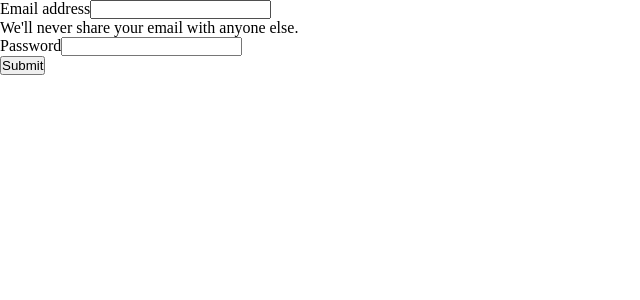
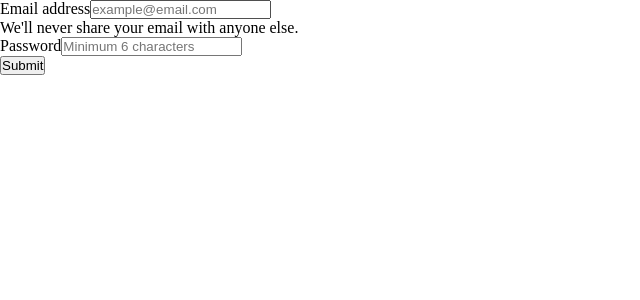
Before and after one commit to Esdran26/portfolio, a Next.js app: page /login in a window 1280 px wide. Shown: the top 300 px of the page, without its empty margins (0-640 px from the left). Built offline with nearby package versions, Linux system fonts and the light colour scheme.

Commit message:
Login Auth

```diff
--- a/package.json
+++ b/package.json
@@ -14,6 +14,7 @@
     "@fortawesome/free-solid-svg-icons": "^5.15.2",
     "@fortawesome/react-fontawesome": "^0.1.14",
     "aos": "^2.3.4",
+    "axios": "^0.21.1",
     "next": "10.0.6",
     "react": "17.0.1",
     "react-dom": "17.0.1",
--- a/pages/login.jsx
+++ b/pages/login.jsx
@@ -1,29 +1,129 @@
 import Head from 'next/head';
+import axios from 'axios';
+import { useForm } from 'react-hook-form';
+import { useState } from 'react';
 
 const Login = () => {
-  const handleLogin = e => {
-    e.preventDefault();
-  }
+  const { register, handleSubmit, errors } = useForm();
+  const [serverError, setServerError] = useState('');
+
+  const onSubmit = data => {
+    axios.post(
+      'https://portfolio-backend-mern.herokuapp.com/api/auth/',
+      data
+    )
+    .then(res => {
+      console.log(res);
+    })
+    .catch(error => {
+      setServerError(error.response.data.msg);
+    })
+  };
 
   return(
     <>
       <Head>
         <title>Login</title>
-        <link href="https://cdn.jsdelivr.net/npm/bootstrap@5.0.0-beta2/dist/css/bootstrap.min.css" rel="stylesheet" integrity="sha384-BmbxuPwQa2lc/FVzBcNJ7UAyJxM6wuqIj61tLrc4wSX0szH/Ev+nYRRuWlolflfl" crossorigin="anonymous"></link>
+        <link href="https://cdn.jsdelivr.net/npm/bootstrap@5.0.0-beta2/dist/css/bootstrap.min.css" rel="stylesheet" integrity="sha384-BmbxuPwQa2lc/FVzBcNJ7UAyJxM6wuqIj61tLrc4wSX0szH/Ev+nYRRuWlolflfl" crossOrigin="anonymous"></link>
       </Head>
 
       <div className="container pt-5">
-        <form onSubmit={ handleLogin }>
+
+        {
+          serverError !== '' &&
+          <div className="alert alert-danger">
+            { serverError }
+          </div>
+        }
+
+        <form onSubmit={ handleSubmit(onSubmit) }>
           <div className="mb-3">
-            <label for="exampleInputEmail1" className="form-label">Email address</label>
-            <input type="email" className="form-control" id="exampleInputEmail1" aria-describedby="emailHelp"/>
-            <div id="emailHelp" className="form-text">We'll never share your email with anyone else.</div>
+            <label
+              htmlFor="exampleInputEmail1"
+              className="form-label"
+            >
+              Email address
+            </label>
+
+            <input
+              type="email"
+              className="form-control"
+              id="exampleInputEmail1"
+              aria-describedby="emailHelp"
+              name="email"
+              ref={ register({
+                required: true,
+                pattern: /^(([^<>()\[\]\.,;:\s@\”]+(\.[^<>()\[\]\.,;:\s@\”]+)*)|(\”.+\”))@(([^<>()[\]\.,;:\s@\”]+\.)+[^<>()[\]\.,;:\s@\”]{2,})$/
+              })}
+              placeholder="example@email.com"
+            />
+
+
+            {
+              errors.email &&
+                <div>
+                  <br/>
+                  <div
+                    id="emailHelp"
+                    className="alert alert-danger" role="alert"
+                  >
+
+                    Please enter a valid email
+                  </div>
+                </div>
+            }
+
+            {
+              !errors.email &&
+                <div
+                id="emailHelp"
+                className="form-text" role="alert"
+                >
+                  We'll never share your email with anyone else.
+                </div>
+            }
           </div>
           <div className="mb-3">
-            <label for="exampleInputPassword1" className="form-label">Password</label>
-            <input type="password" className="form-control" id="exampleInputPassword1" />
+            <label
+              htmlFor="exampleInputPassword1"
+              className="form-label"
+            >
+              Password
+            </label>
+
+            <input
+              type="password"
+              className="form-control"
+              id="exampleInputPassword1"
+              name="password"
+              ref={ register({
+                required: true,
+                minLength: 6
+              })}
+              placeholder="Minimum 6 characters"
+            />
+
+            {
+              errors.password &&
+                <div>
+                  <br/>
+                  <div
+                    id="passwordHelp"
+                    className="alert alert-danger" role="alert"
+                  >
+
+                    Please enter a valid password
+                  </div>
+                </div>
+            }
+
           </div>
-          <button type="submit" className="btn btn-primary">Submit</button>
+          <button
+            type="submit"
+            className="btn btn-primary"
+          >
+            Submit
+          </button>
         </form>
       </div>
     </>
```
Also changed, not shown: hooks/useForm.js (added, +18 -0 lines), 1 other file (tests, documents, lock files or other folders).
